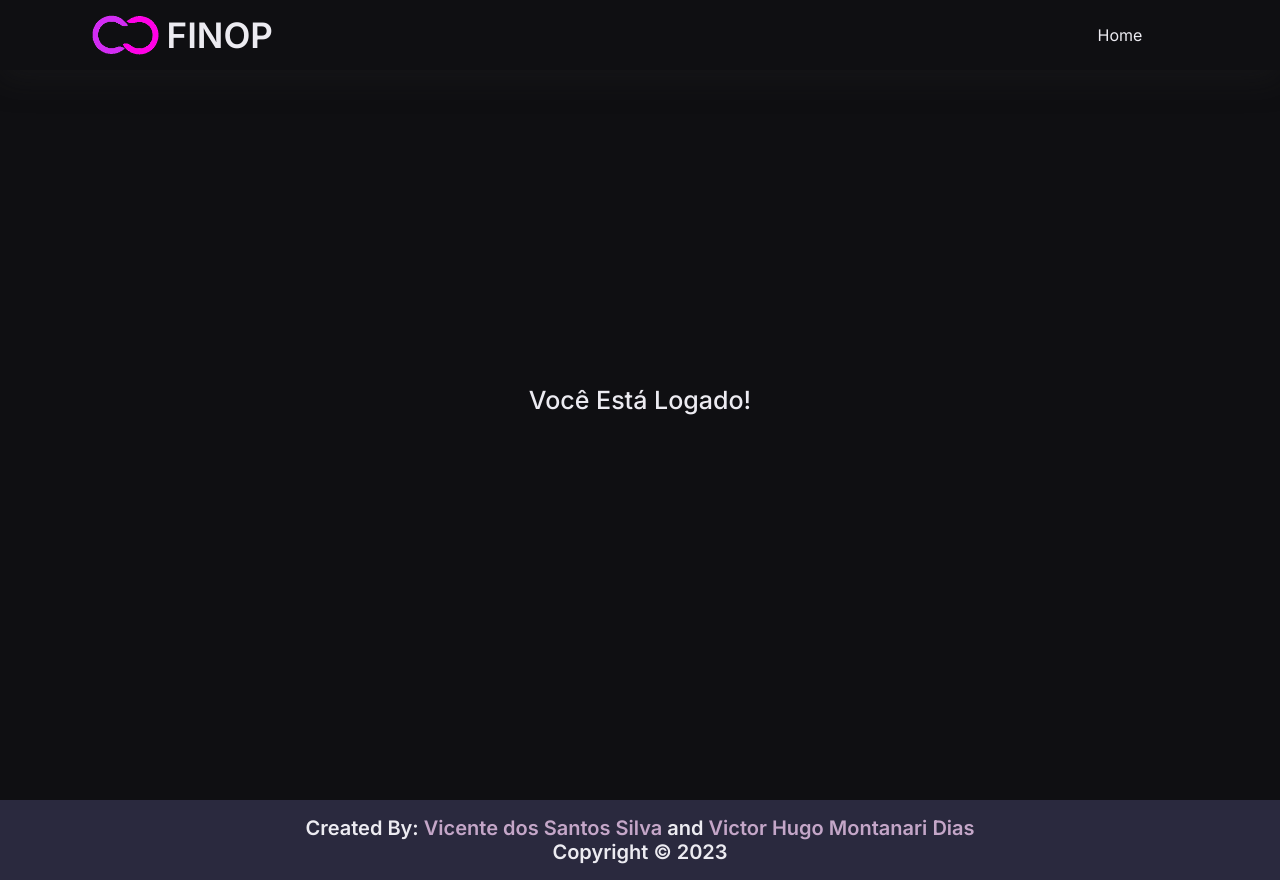
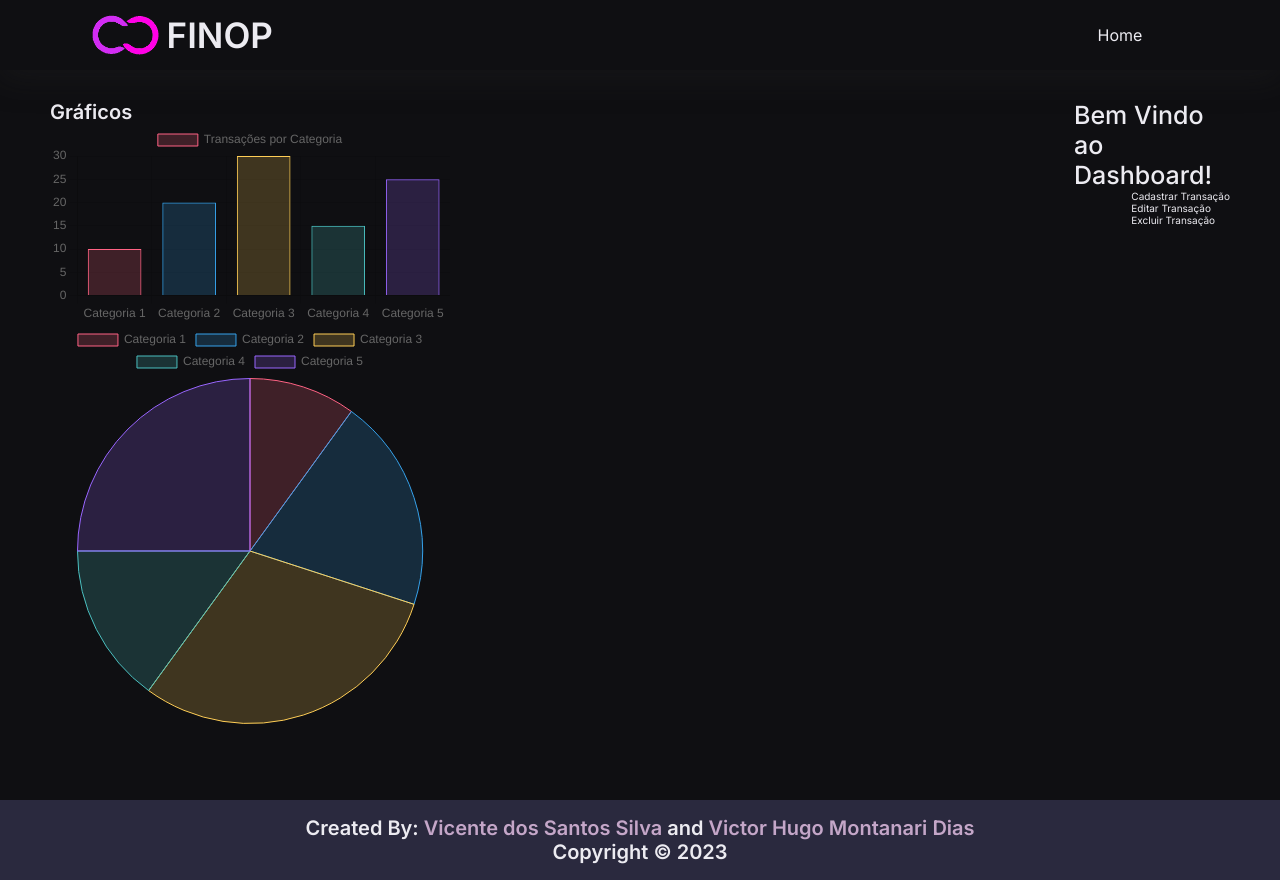
Before and after one commit to vct-h-dias/FinanceOP, a PHP site: template pages/home.html in a window 1280 px wide. Run offline with PHP 8.4, Linux system fonts and the light colour scheme; the template is opened without the code that fills it, so the values that code supplies are empty.

Commit message:
feat: Implemented logic to display charts on the home page and PHP route for GET transactions
- Added PHP code to fetch user transactions from the database
- Integrated Chart.js into the HTML file for chart creation
- Created a JavaScript script to generate bar and pie charts with dummy data
- Structured the HTML page with specific areas for charts and user actions
- Applied basic styling with CSS for a more pleasant visualization

```diff
--- a/pages/home.html
+++ b/pages/home.html
@@ -17,6 +17,7 @@
     <link rel="stylesheet" href="../styles/basics.css" />
     <link rel="stylesheet" href="../styles/components.css" />
     <link rel="stylesheet" href="../styles/styles_user.css" />
+    <link rel="stylesheet" href="../styles/styles_home.css" />
 
     <!--fontes-->
     <link rel="preconnect" href="https://fonts.googleapis.com" />
@@ -27,7 +28,10 @@
     />
 
     <title>Home - Finop</title>
+
+    <script src="https://cdn.jsdelivr.net/npm/chart.js"></script>
   </head>
+
   <body>
     <div class="father">
       <header>
@@ -60,16 +64,34 @@
               id="home-button"
               class="hover-underline-animation control-checked"
               href="/pages/home.html"
-              >Home</a>
+              >Home</a
+            >
           </li>
           <li></li>
           <li></li>
-          <li id="logged-in-div" style="display: block;"></li>
+          <li id="logged-in-div" style="display: block"></li>
         </ul>
       </header>
 
       <div class="container">
-        <p>Você Está Logado!</p>
+        <div class="graphs">
+          <h1>Gráficos</h1>
+
+          <div class="graphs_content">
+            <canvas id="barChart" width="400" height="200"></canvas>
+            <canvas id="pieChart" width="400" height="200"></canvas>
+          </div>
+        </div>
+
+        <div class="actions">
+          <p>Bem Vindo ao Dashboard!</p>
+
+          <ul>
+            <li>Cadastrar Transação</li>
+            <li>Editar Transação</li>
+            <li>Excluir Transação</li>
+          </ul>
+        </div>
       </div>
 
       <footer>
@@ -90,5 +112,6 @@
     </div>
 
     <script src="../scripts/general.js"></script>
+    <script src="../scripts/scripts_home.js"></script>
   </body>
 </html>
--- a/scripts/scripts_home.js
+++ b/scripts/scripts_home.js
@@ -1,37 +1,111 @@
-/*
-// <![CDATA[  <-- For SVG support
-if ('WebSocket' in window) {
-    (function () {
-        function refreshCSS() {
-            var sheets = [].slice.call(document.getElementsByTagName("link"));
-            var head = document.getElementsByTagName("head")[0];
-            for (var i = 0; i < sheets.length; ++i) {
-                var elem = sheets[i];
-                var parent = elem.parentElement || head;
-                parent.removeChild(elem);
-                var rel = elem.rel;
-                if (elem.href && typeof rel != "string" || rel.length == 0 || rel.toLowerCase() == "stylesheet") {
-                    var url = elem.href.replace(/(&|\?)_cacheOverride=\d+/, '');
-                    elem.href = url + (url.indexOf('?') >= 0 ? '&' : '?') + '_cacheOverride=' + (new Date().valueOf());
-                }
-                parent.appendChild(elem);
-            }
-        }
-        var protocol = window.location.protocol === 'http:' ? 'ws://' : 'wss://';
-        var address = protocol + window.location.host + window.location.pathname + '/ws';
-        var socket = new WebSocket(address);
-        socket.onmessage = function (msg) {
-            if (msg.data == 'reload') window.location.reload();
-            else if (msg.data == 'refreshcss') refreshCSS();
-        };
-        if (sessionStorage && !sessionStorage.getItem('IsThisFirstTime_Log_From_LiveServer')) {
-            console.log('Live reload enabled.');
-            sessionStorage.setItem('IsThisFirstTime_Log_From_LiveServer', true);
-        }
-    })();
-}
-else {
-    console.error('Upgrade your browser. This Browser is NOT supported WebSocket for Live-Reloading.');
-}
-// ]]>
-*/
+//OBTENDO DADOS DO USUÁRIO
+document.addEventListener("DOMContentLoaded", function () {
+  var userData = localStorage.getItem("user");
+
+  if (userData) {
+    var user = JSON.parse(userData);
+
+    const url = `http://localhost:5000/transactions.php?user_id=${user.data.id}`;
+
+    const requestOptions = {
+      method: "GET",
+      headers: {
+        "Content-Type": "application/json",
+      },
+    };
+
+    fetch(url, requestOptions)
+      .then((response) => response.json())
+      .then((data) => {
+        console.log("Transações do usuário:", data.transactions);
+      })
+      .catch((error) => {
+        console.error("Erro ao obter transações:", error);
+      });
+  } else {
+    console.error("Informações do usuário não encontradas no localStorage");
+  }
+});
+
+//GRÁFICOS
+document.addEventListener("DOMContentLoaded", function () {
+  // Dados de exemplo (substitua pelos seus dados reais)
+  var transactionData = [10, 20, 30, 15, 25];
+
+  // Gráfico de Barra
+  var barCtx = document.getElementById("barChart").getContext("2d");
+  var barChart = new Chart(barCtx, {
+    type: "bar",
+    data: {
+      labels: [
+        "Categoria 1",
+        "Categoria 2",
+        "Categoria 3",
+        "Categoria 4",
+        "Categoria 5",
+      ],
+      datasets: [
+        {
+          label: "Transações por Categoria",
+          data: transactionData,
+          backgroundColor: [
+            "rgba(255, 99, 132, 0.2)",
+            "rgba(54, 162, 235, 0.2)",
+            "rgba(255, 206, 86, 0.2)",
+            "rgba(75, 192, 192, 0.2)",
+            "rgba(153, 102, 255, 0.2)",
+          ],
+          borderColor: [
+            "rgba(255, 99, 132, 1)",
+            "rgba(54, 162, 235, 1)",
+            "rgba(255, 206, 86, 1)",
+            "rgba(75, 192, 192, 1)",
+            "rgba(153, 102, 255, 1)",
+          ],
+          borderWidth: 1,
+        },
+      ],
+    },
+    options: {
+      scales: {
+        y: {
+          beginAtZero: true,
+        },
+      },
+    },
+  });
+
+  var pieCtx = document.getElementById("pieChart").getContext("2d");
+  var pieChart = new Chart(pieCtx, {
+    type: "pie",
+    data: {
+      labels: [
+        "Categoria 1",
+        "Categoria 2",
+        "Categoria 3",
+        "Categoria 4",
+        "Categoria 5",
+      ],
+      datasets: [
+        {
+          data: transactionData,
+          backgroundColor: [
+            "rgba(255, 99, 132, 0.2)",
+            "rgba(54, 162, 235, 0.2)",
+            "rgba(255, 206, 86, 0.2)",
+            "rgba(75, 192, 192, 0.2)",
+            "rgba(153, 102, 255, 0.2)",
+          ],
+          borderColor: [
+            "rgba(255, 99, 132, 1)",
+            "rgba(54, 162, 235, 1)",
+            "rgba(255, 206, 86, 1)",
+            "rgba(75, 192, 192, 1)",
+            "rgba(153, 102, 255, 1)",
+          ],
+          borderWidth: 1,
+        },
+      ],
+    },
+  });
+});
--- a/styles/styles_home.css
+++ b/styles/styles_home.css
@@ -134,6 +134,28 @@ html {
   margin-bottom: 20rem;
   padding-left: 10rem;
   padding-right: 10rem;
+}
+
+.graphs {
+  display: flex;
+  flex-direction: column;
+  align-items: start;
+  justify-content: start;
+  padding: 10rem 5rem 5rem 5rem;
+  //background-color: #3f3a4c;
+  width: 80%;
+  height: 100vh;
+}
+
+.actions {
+  padding: 10rem 5rem 5rem 5rem;
+  display: flex;
+  flex-direction: column;
+  align-items: end;
+  justify-content: start;
+  //background-color: #9a324f;
+  width: 20%;
+  height: 100vh;
 }
 
 /*Responsividade MQ*/
@@ -358,7 +380,6 @@ html {
   }
 }
 
-
 @media (max-width: 913px) {
   .container_home .home_img1 {
     display: none;
```
Also changed, not shown: php/transactions.php (+40 -0 lines).
